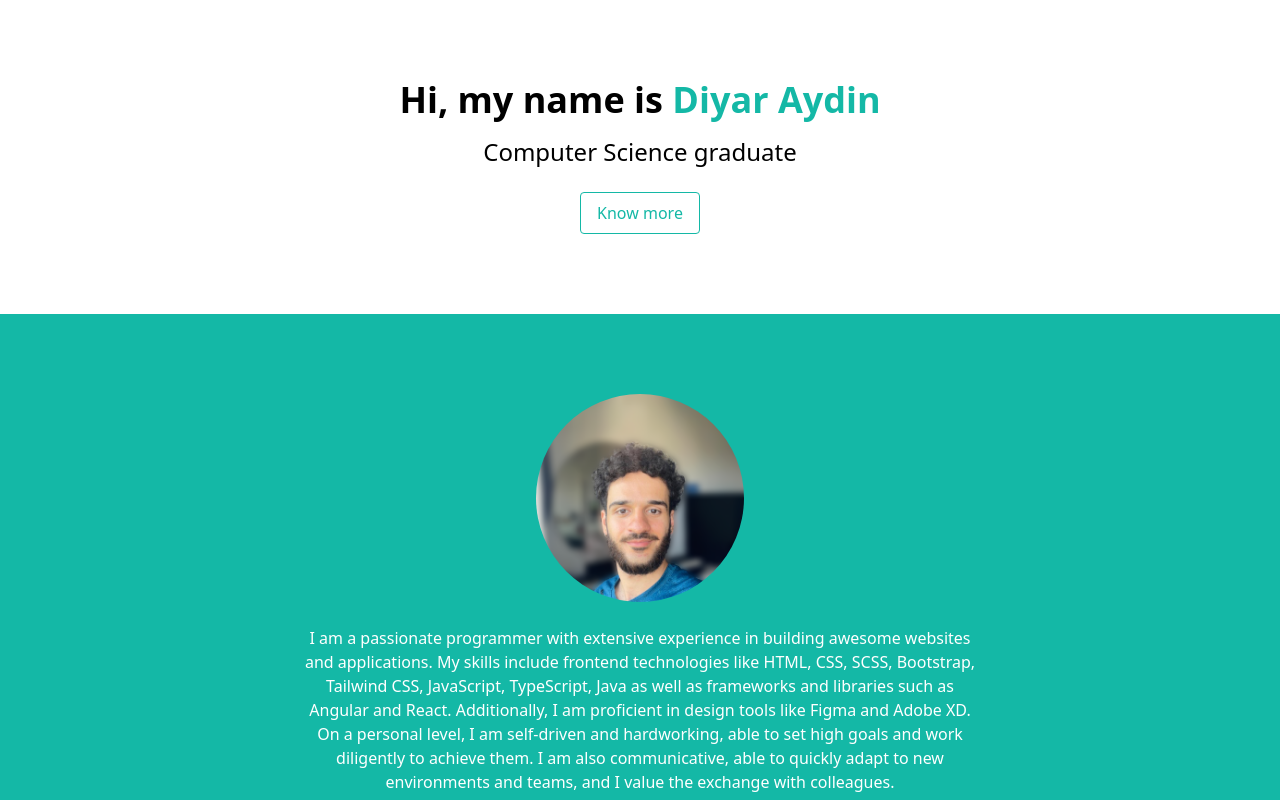
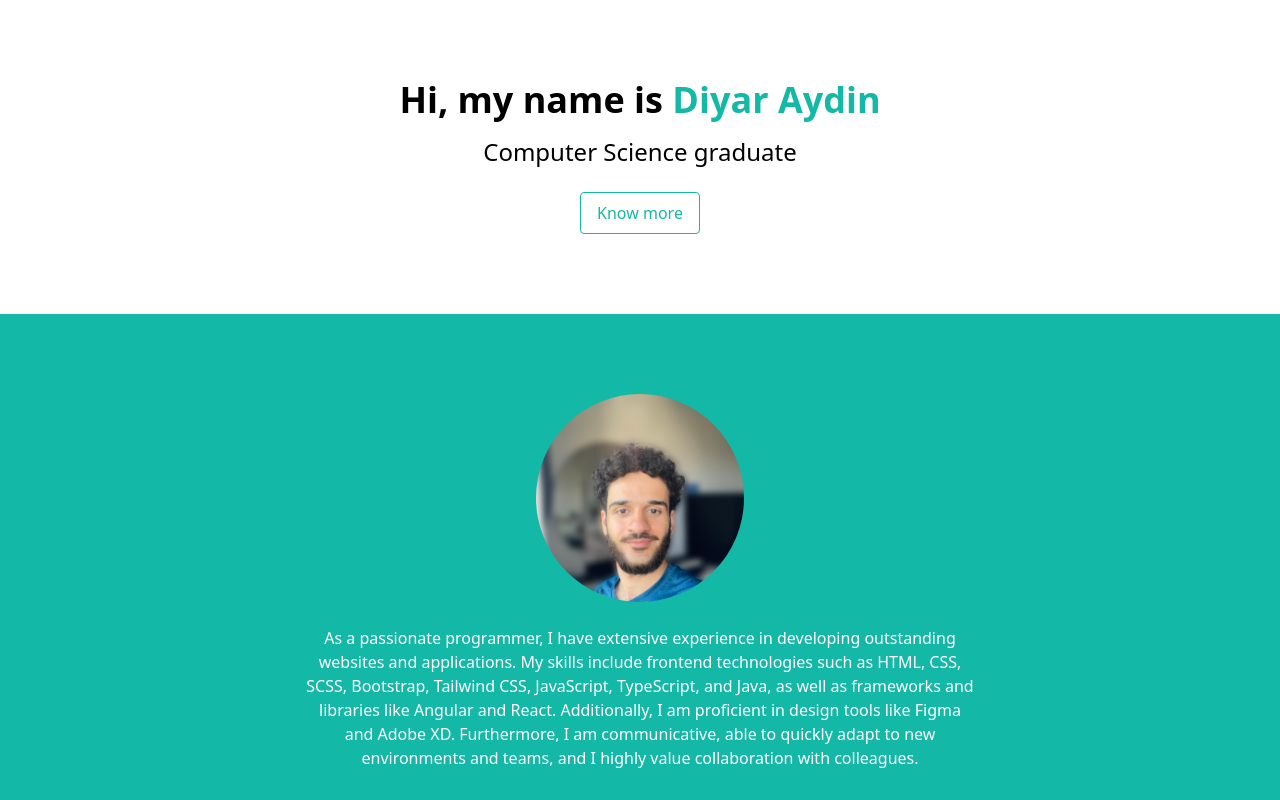
Before and after one commit to daydinn/MyPortfolio, a React (Create React App) app: page / in a window 1280 px wide. Shown: the top 800 px of the page. Built offline with nearby package versions, Linux system fonts and the light colour scheme.

Commit message:
Some changes in CV3

```diff
--- a/src/components/About.jsx
+++ b/src/components/About.jsx
@@ -8,7 +8,8 @@ const About = () => {
     <div className="relative bg-teal-500 text-white py-20 px-10">
       <div className="flex flex-col items-center">
       <img src={profilePic} alt="Profile" className="w-52 h-52 rounded-full object-cover mb-6"/>
-      <p className="max-w-2xl text-center">I am a passionate programmer with extensive experience in building awesome websites and applications. My skills include frontend technologies like HTML, CSS, SCSS, Bootstrap, Tailwind CSS, JavaScript, TypeScript, Java as well as frameworks and libraries such as Angular and React. Additionally, I am proficient in design tools like Figma and Adobe XD. On a personal level, I am self-driven and hardworking, able to set high goals and work diligently to achieve them. I am also communicative, able to quickly adapt to new environments and teams, and I value the exchange with colleagues.</p>
+      <p className="max-w-2xl text-center">As a passionate programmer, I have extensive experience in developing outstanding websites and applications. My skills include frontend technologies such as HTML, CSS, SCSS, Bootstrap, Tailwind CSS, JavaScript, TypeScript, and Java, as well as frameworks and libraries like Angular and React. Additionally, I am proficient in design tools like Figma and Adobe XD.
+      Furthermore, I am communicative, able to quickly adapt to new environments and teams, and I highly value collaboration with colleagues.</p>
       </div>
       <div className="absolute bottom-0 left-0 w-full overflow-hidden leading-none" style={{ height: '70px' }}>
         <svg className="relative block w-full h-full" viewBox="0 0 100 100" preserveAspectRatio="none">
--- a/src/components/Infos.jsx
+++ b/src/components/Infos.jsx
@@ -5,14 +5,6 @@ const Infos = () => {
   return (
     <div className="text-center py-20 bg-gray-100">
 
-<div className="flex justify-center items-center space-x-8 mb-10 mt-10">
-<a href="http://www.linkedin.com/in/diyar-aydin-ab902224a" target="_blank" rel="noopener noreferrer">
-  <FaLinkedin className="text-4xl text-teal-500 transition duration-300 hover:text-teal-700" />
-</a>
-<a href="https://github.com/daydinn" target="_blank" rel="noopener noreferrer">
-  <FaGithub className="text-4xl text-teal-500 transition duration-300 hover:text-teal-700" />
-</a>
-</div>
       <h1 className="text-4xl font-bold mb-10">My Documents</h1>
 
       {/* Display and download CV */}
```
Also changed, not shown: 1 other file (tests, documents, lock files or other folders).
